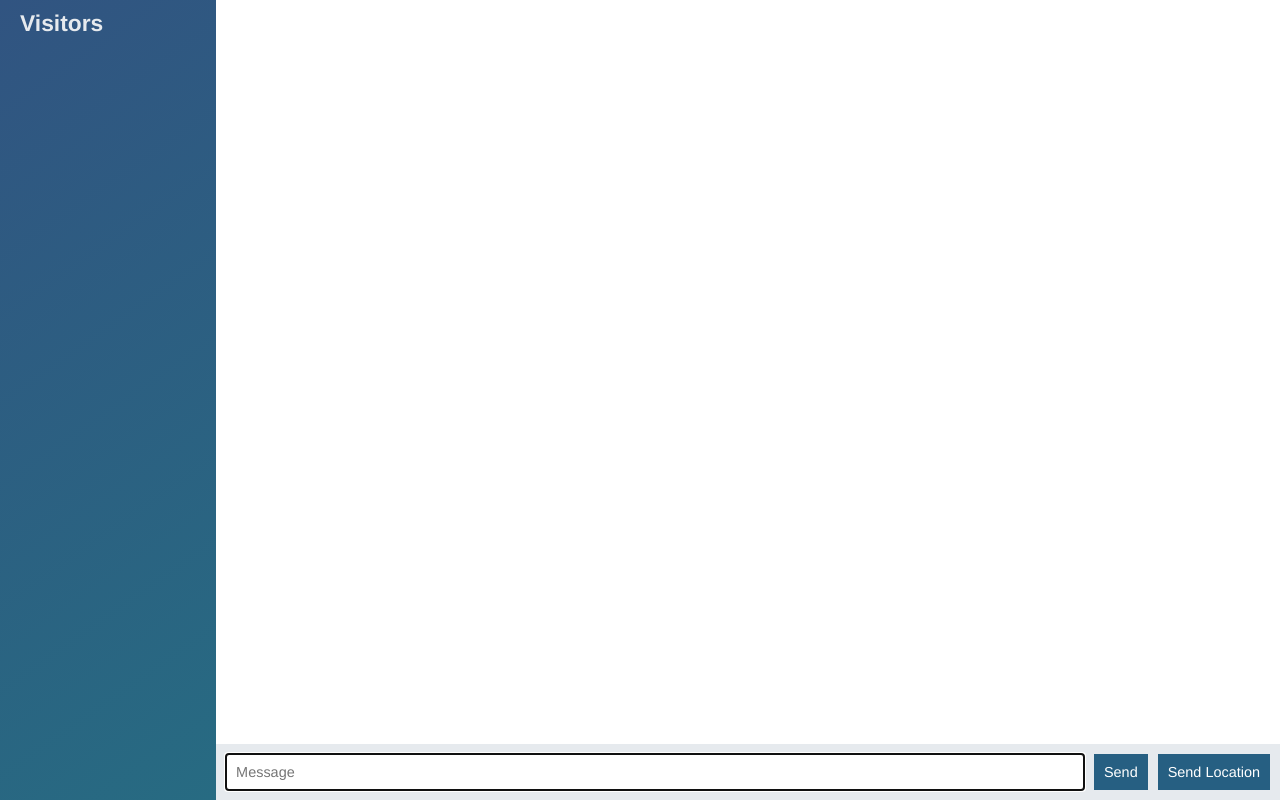
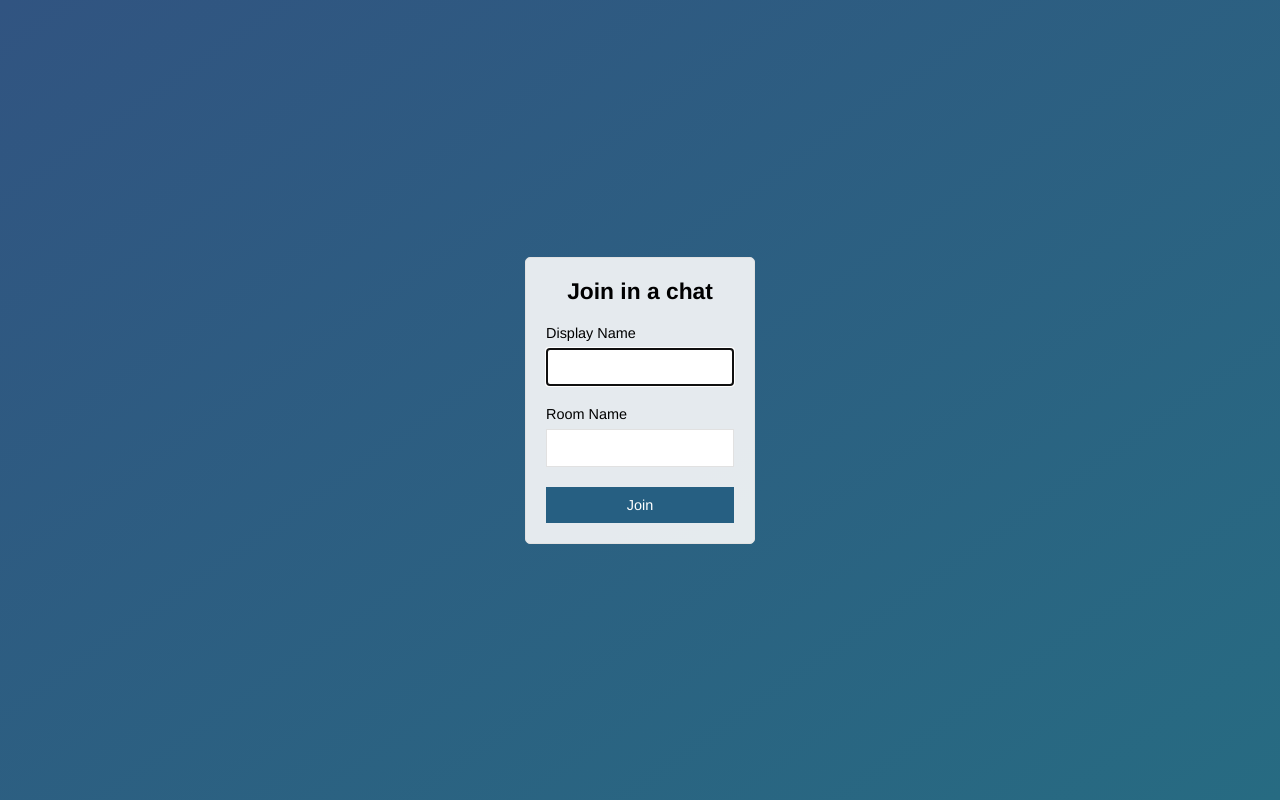
Before and after one commit to noelljarja/node-chat-app, a website: page public/index.html in a window 1280 px wide. Drawn offline with nearby package versions, Linux system fonts and the light colour scheme; no server answers.

Commit message:
add join page that submit to chat.html

```diff
--- a/public/index.html
+++ b/public/index.html
@@ -2,57 +2,26 @@
 <html>
 <head>
     <meta charset="utf-8" />
+    <title>Join | ChatApp</title>
     <link href="css/styles.css" rel="stylesheet" />
+    <meta name="viewport" content="width=device-width,initial-scale=1,user-scalable=no" />
 </head>
-<body class="chat">
-    <div class="chat__sidebar">
-        <h3>Visitors</h3>
-        <div id="users"></div>
-    </div>
-    <div class="chat__main">
-
-        <ol class="chat__messages" id="messages"></ol>
-        <div class="chat__footer">
-            <form id="message-form">
-                <input name="message" type="text" placeholder="Message" autofocus autocomplete="off" />
-                <button>Send</button>
-            </form>
-            <button id="send-location">Send Location</button>
+    <body class="centered-form">
+        <div class="centered-form__form">
+            <form action="/chat.html">
+            <div class="form-field"><h3>Join in a chat</h3></div>
+            <div class="form-field">
+                <label>Display Name</label>
+                <input type="text" name="name" autofocus/>
+            </div>
+            <div class="form-field">
+                <label>Room Name</label>
+                <input type="text" name="room" />
+            </div>
+            <div class="form-field">
+                <button>Join</button>
+            </div>
+                </form>
         </div>
-    </div>
-    <script id="message-template" type="text/template">
-        <li class="message">
-            <div class="message__title">
-                <h4>{{from}}</h4>
-                <span>{{createdAt}}</span>
-            </div>
-            <div class="message__body">
-                <p>{{text}}</p>
-            </div>
-        </li>
-    </script>
-    <script id="location-message-template" type="text/template">
-        <li class="message">
-            <div class="message__title">
-                <h4>{{from}}</h4>
-                <span>{{createdAt}}</span>
-            </div>
-            <div class="message__body">
-                <p><a href="{{url}}" target="_blank">My location</a></p>
-            </div>
-        </li>
-        </script>
-        <script src="/socket.io/socket.io.js">
-        </script>
-        <script src="/js/libs/jquery.js">
-        </script>
-        <script src="/js/index.js">
-        </script>
-        <script src="/js/libs/moment.js">
-        </script>
-        <script src="/js/libs/mustache.js">
-
-        </script>
-
-</body>
+    </body>
 </html>
```
Also changed, not shown: public/chat.html (added, +60 -0 lines), public/js/chat.js (renamed from public/js/index.js).
